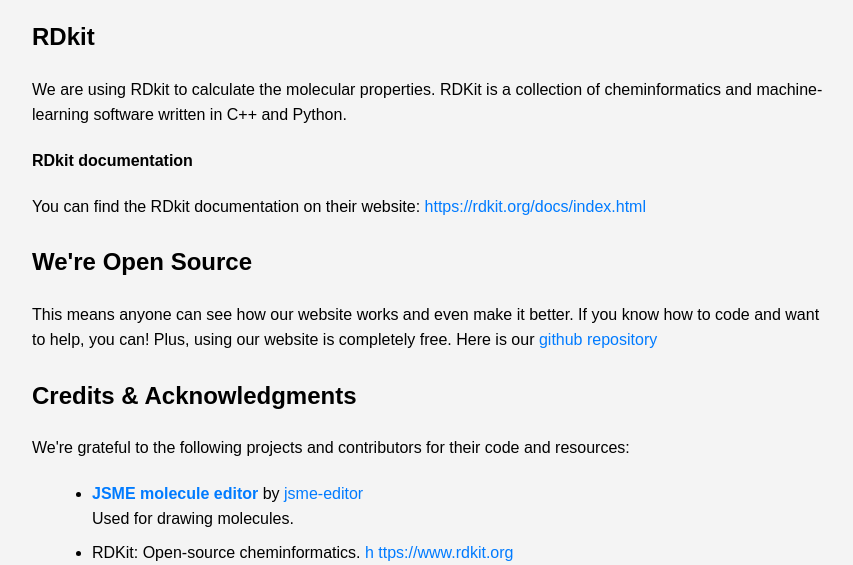
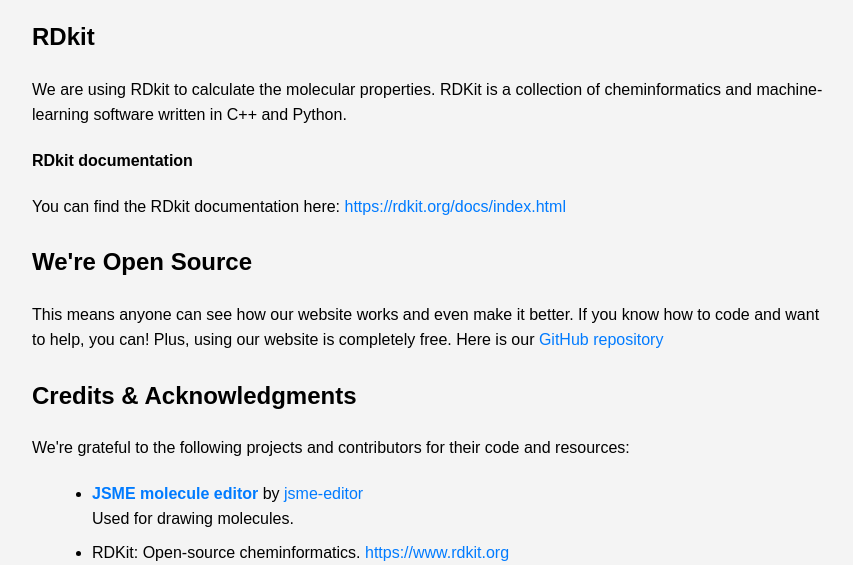
Before and after one commit to masve123/molecule-descriptors-webtool, a Flask app: page /about in a window 1280 px wide. Shown: the part 338-903 px from the top of the page, without its empty margins (208-1061 px from the left). Run offline with Flask 3, Linux system fonts and the light colour scheme.

Commit message:
Fixed typos

```diff
--- a/app/templates/about.html
+++ b/app/templates/about.html
@@ -31,12 +31,12 @@
         </p>
         <p><b>RDkit documentation</b></p>
         <p>
-            You can find the RDkit documentation on their website: <a href="https://rdkit.org/docs/index.html">https://rdkit.org/docs/index.html</a>
+            You can find the RDkit documentation here: <a href="https://rdkit.org/docs/index.html">https://rdkit.org/docs/index.html</a>
         </p>
         <h2>We're Open Source</h2>
         <p>
             This means anyone can see how our website works and even make it better. If you know how to code and want to help, you can! Plus, using our website is completely free.
-            Here is our <a href="https://github.com/masve123/molecule-descriptors-webtool">github repository</a>
+            Here is our <a href="https://github.com/masve123/molecule-descriptors-webtool">GitHub repository</a>
         </p>
 
         <h2>Credits & Acknowledgments</h2>
@@ -51,7 +51,7 @@
                 Used for drawing molecules.
             </li>
             <li>
-                RDKit: Open-source cheminformatics. <a href="https://www.rdkit.org">h ttps://www.rdkit.org </a>
+                RDKit: Open-source cheminformatics. <a href="https://www.rdkit.org"> https://www.rdkit.org </a>
             </li>
         </ul>
     </div>
```
